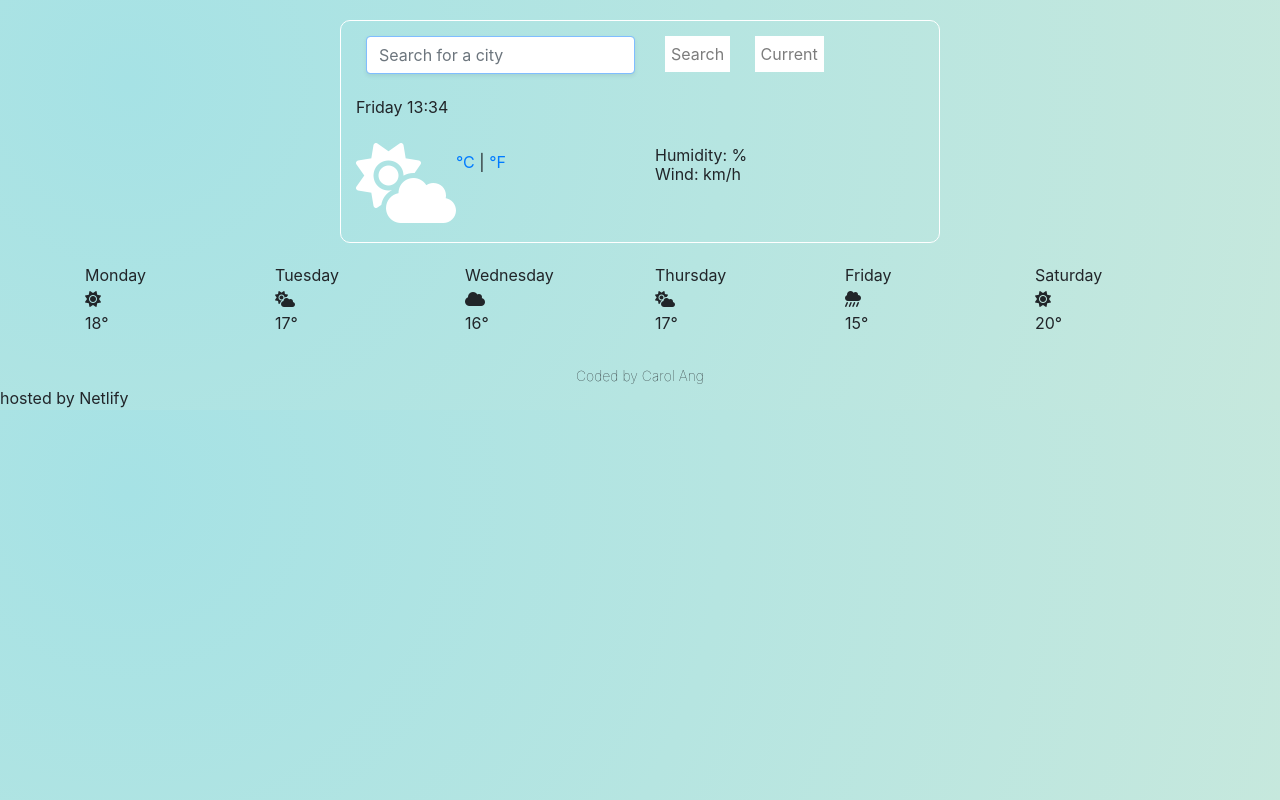
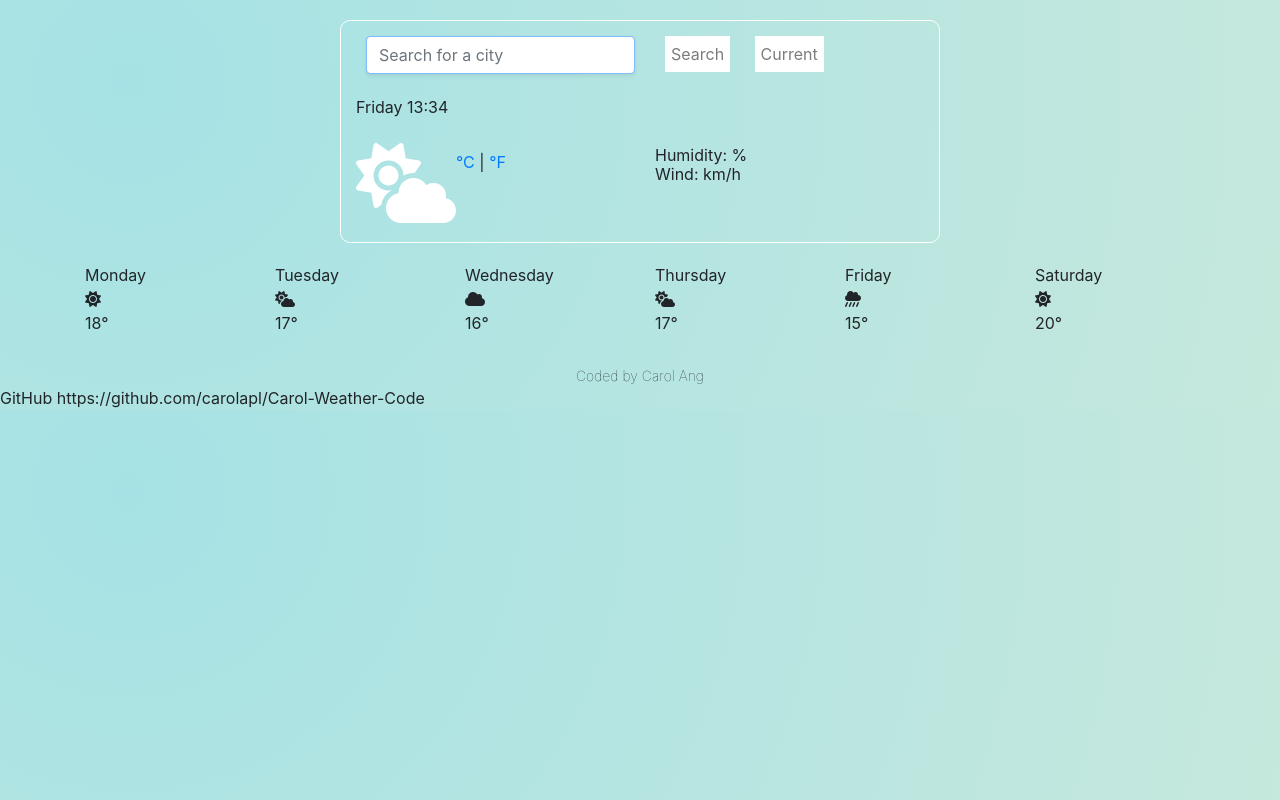
Before and after one commit to carolapl/Carol-Weather-Code, a website built with Parcel: page index.html in a window 1280 px wide. Built offline with nearby package versions, Linux system fonts and the light colour scheme; no server answers.

Commit message:
add github link

```diff
--- a/index.html
+++ b/index.html
@@ -121,7 +121,7 @@
 
       </body>
       <div class="footer">Coded by Carol Ang</div>
-      <div>hosted by Netlify</div>
+      <div>GitHub https://github.com/carolapl/Carol-Weather-Code</div>
     <script src="src/index.js"></script>
   </body>
 </html>
```
